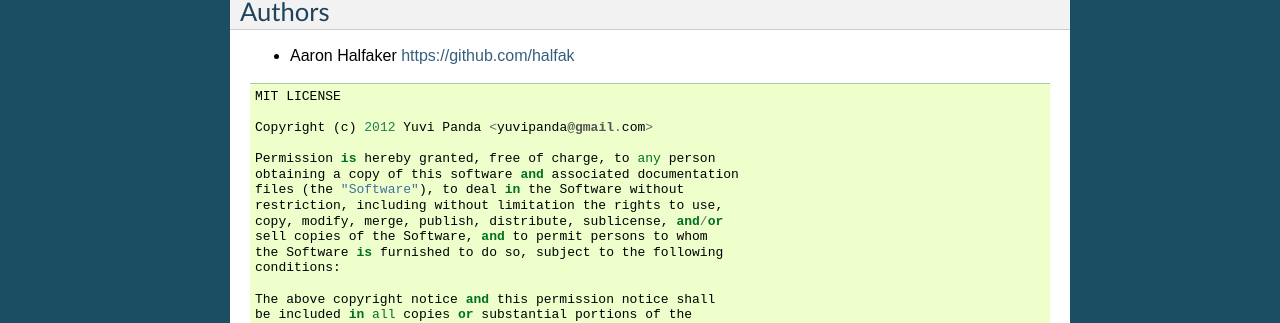
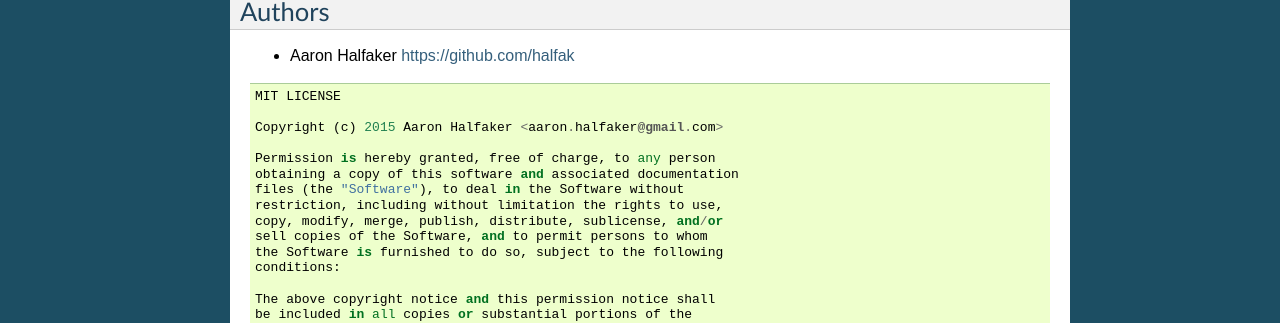
Before and after one commit to halfak/mysqltsv, a Sphinx documentation site: the page built from docs/index.rst, in a window 1280 px wide. Shown: the part 870-1193 px from the top of the page. Built offline with Sphinx 7.4.7, drawn with Linux system fonts in a browser that asks for light colours.

Commit message:
Fixes license info in documentation.

```diff
--- a/docs/index.rst
+++ b/docs/index.rst
@@ -57,7 +57,7 @@ Authors
 
   MIT LICENSE
 
-  Copyright (c) 2012 Yuvi Panda <yuvipanda@gmail.com>
+  Copyright (c) 2015 Aaron Halfaker <aaron.halfaker@gmail.com>
 
   Permission is hereby granted, free of charge, to any person
   obtaining a copy of this software and associated documentation
```
